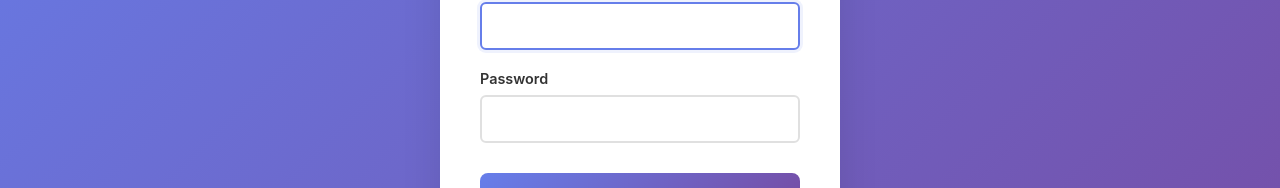
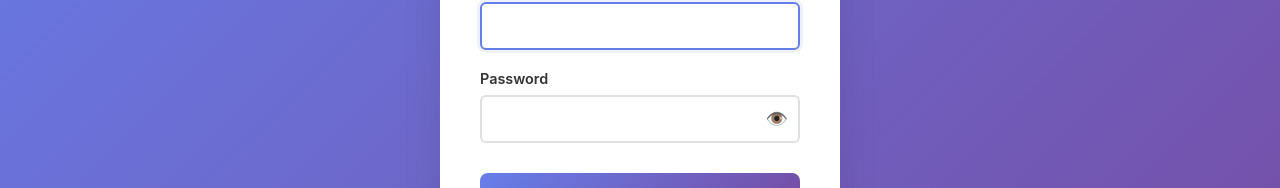
Before and after one commit to naickdhanen-stack/panache-incident-frontend, a React (Create React App) app: page /login in a window 1280 px wide. Shown: the part 333-521 px from the top of the page. Built offline with nearby package versions, Linux system fonts and the light colour scheme.

Commit message:
Latest changes

```diff
--- a/src/pages/AdminDashboard.js
+++ b/src/pages/AdminDashboard.js
@@ -295,10 +295,10 @@ const AdminDashboard = () => {
                               <strong>Project Name:</strong> {incident.project_name || 'N/A'}
                             </div>
                             <div className="detail-row">
-                              <strong>Source of Incident:</strong> {incident.source_of_incident}
+                              <strong>Sales Work Order Number:</strong> {incident.sales_work_order_number || 'N/A'}
                             </div>
                             <div className="detail-row">
-                              <strong>Mistake Committed:</strong> {incident.mistake_committed}
+                              <strong>Source of Incident:</strong> {incident.source_of_incident}
                             </div>
                             <div className="detail-row">
                               <strong>Preliminary Investigation:</strong> {incident.preliminary_investigation ? 'Yes' : 'No'}
@@ -308,7 +308,7 @@ const AdminDashboard = () => {
                           <div className="detail-section">
                             <h4>Details</h4>
                             <div className="detail-row">
-                              <strong>Details and Findings:</strong>
+                              <strong>Details of Mistake Committed and Findings:</strong>
                               <p>{incident.details_and_findings}</p>
                             </div>
                             {incident.suggestions && (
--- a/src/pages/Login.css
+++ b/src/pages/Login.css
@@ -117,3 +117,30 @@
   font-size: 0.85rem;
   margin: 0;
 }
+
+/* -------------------- 👁️ PASSWORD TOGGLE ADDITIONS -------------------- */
+
+.password-wrapper {
+  position: relative;
+  display: flex;
+  align-items: center;
+}
+
+.password-wrapper input {
+  width: 100%;
+  padding-right: 40px; /* Space for eye icon */
+}
+
+.password-toggle {
+  position: absolute;
+  right: 12px;
+  cursor: pointer;
+  font-size: 18px;
+  user-select: none;
+  color: #777;
+  transition: color 0.3s ease;
+}
+
+.password-toggle:hover {
+  color: #667eea;
+}
--- a/src/pages/Login.js
+++ b/src/pages/Login.js
@@ -6,6 +6,7 @@ import './Login.css';
 const Login = () => {
   const [username, setUsername] = useState('');
   const [password, setPassword] = useState('');
+  const [showPassword, setShowPassword] = useState(false); // 🔹 NEW
   const [error, setError] = useState('');
   const [loading, setLoading] = useState(false);
   const { login } = useAuth();
@@ -19,7 +20,6 @@ const Login = () => {
     const result = await login(username, password);
 
     if (result.success) {
-      // Redirect based on role will be handled by App.js
       navigate('/dashboard');
     } else {
       setError(result.error);
@@ -50,16 +50,24 @@ const Login = () => {
             />
           </div>
 
-          <div className="form-group">
+          <div className="form-group password-group">
             <label htmlFor="password">Password</label>
+            <div className="password-wrapper">
               <input
-              type="password"
+                type={showPassword ? 'text' : 'password'} // 🔹 Toggle based on state
                 id="password"
                 value={password}
                 onChange={(e) => setPassword(e.target.value)}
                 required
                 disabled={loading}
               />
+              <span
+                className="password-toggle"
+                onClick={() => setShowPassword(!showPassword)}
+              >
+                {showPassword ? '🙈' : '👁️'} {/* You can replace icons later */}
+              </span>
+            </div>
           </div>
 
           {error && <div className="error-message">{error}</div>}
--- a/src/pages/SuperuserDashboard.js
+++ b/src/pages/SuperuserDashboard.js
@@ -261,10 +261,10 @@ const SuperuserDashboard = () => {
                               <strong>Project Name:</strong> {incident.project_name || 'N/A'}
                             </div>
                             <div className="detail-row">
-                              <strong>Source of Incident:</strong> {incident.source_of_incident}
+                              <strong>Sales Work Order Number:</strong> {incident.sales_work_order_number || 'N/A'}
                             </div>
                             <div className="detail-row">
-                              <strong>Mistake Committed:</strong> {incident.mistake_committed}
+                              <strong>Source of Incident:</strong> {incident.source_of_incident}
                             </div>
                             <div className="detail-row">
                               <strong>Preliminary Investigation Done:</strong> {incident.preliminary_investigation ? 'Yes' : 'No'}
@@ -274,7 +274,7 @@ const SuperuserDashboard = () => {
                           <div className="detail-section">
                             <h4>Details</h4>
                             <div className="detail-row">
-                              <strong>Details and Findings:</strong>
+                              <strong>Details of Mistake Committed and Findings:</strong>
                               <p>{incident.details_and_findings}</p>
                             </div>
                             {incident.suggestions && (
--- a/src/pages/UserDashboard.js
+++ b/src/pages/UserDashboard.js
@@ -1,7 +1,7 @@
 import React, { useState, useEffect } from 'react';
 import { useAuth } from '../contexts/AuthContext';
 import { incidentsAPI } from '../utils/api';
-import { SOURCES_OF_INCIDENT, MISTAKES_COMMITTED} from '../utils/config';
+import { SOURCES_OF_INCIDENT } from '../utils/config';
 import './UserDashboard.css';
 
 const UserDashboard = () => {
@@ -16,8 +16,8 @@ const UserDashboard = () => {
     subject: '',
     date_of_incident: '',
     project_name: '',
+    sales_work_order_number: '',
     source_of_incident: '',
-    mistake_committed: '',
     preliminary_investigation: false,
     details_and_findings: '',
     suggestions: ''
@@ -84,7 +84,6 @@ const UserDashboard = () => {
         date_of_incident: '',
         project_name: '',
         source_of_incident: '',
-        mistake_committed: '',
         preliminary_investigation: false,
         details_and_findings: '',
         suggestions: ''
@@ -206,21 +205,6 @@ const UserDashboard = () => {
               </div>
 
               <div className="form-row">
-                <div className="form-group">
-                  <label>Mistake Committed by Employee *</label>
-                  <select
-                    name="mistake_committed"
-                    value={formData.mistake_committed}
-                    onChange={handleInputChange}
-                    required
-                  >
-                    <option value="">Select mistake type</option>
-                    {MISTAKES_COMMITTED.map(mistake => (
-                      <option key={mistake} value={mistake}>{mistake}</option>
-                    ))}
-                  </select>
-                </div>
-
                 <div className="form-group checkbox-group">
                   <label>
                     <input
@@ -311,9 +295,6 @@ const UserDashboard = () => {
                           <strong>Source of Incident:</strong> {incident.source_of_incident}
                         </div>
                         <div className="detail-row">
-                          <strong>Mistake Committed:</strong> {incident.mistake_committed}
-                        </div>
-                        <div className="detail-row">
                           <strong>Preliminary Investigation:</strong> {incident.preliminary_investigation ? 'Yes' : 'No'}
                         </div>
                         <div className="detail-row">
--- a/src/utils/config.js
+++ b/src/utils/config.js
@@ -15,19 +15,6 @@ export const SOURCES_OF_INCIDENT = [
   'Other'
 ];
 
-export const MISTAKES_COMMITTED = [
-  'Human Error',
-  'Equipment Malfunction',
-  'Process Deviation',
-  'Material Defect',
-  'Design Flaw',
-  'Training Gap',
-  'Communication Breakdown',
-  'Inadequate Procedure',
-  'Safety Violation',
-  'Other'
-];
-
 export const ROOT_CAUSES = [
   'Procedural',
   'Omission',
```
Lines whose indentation alone changed are shown as unchanged.
